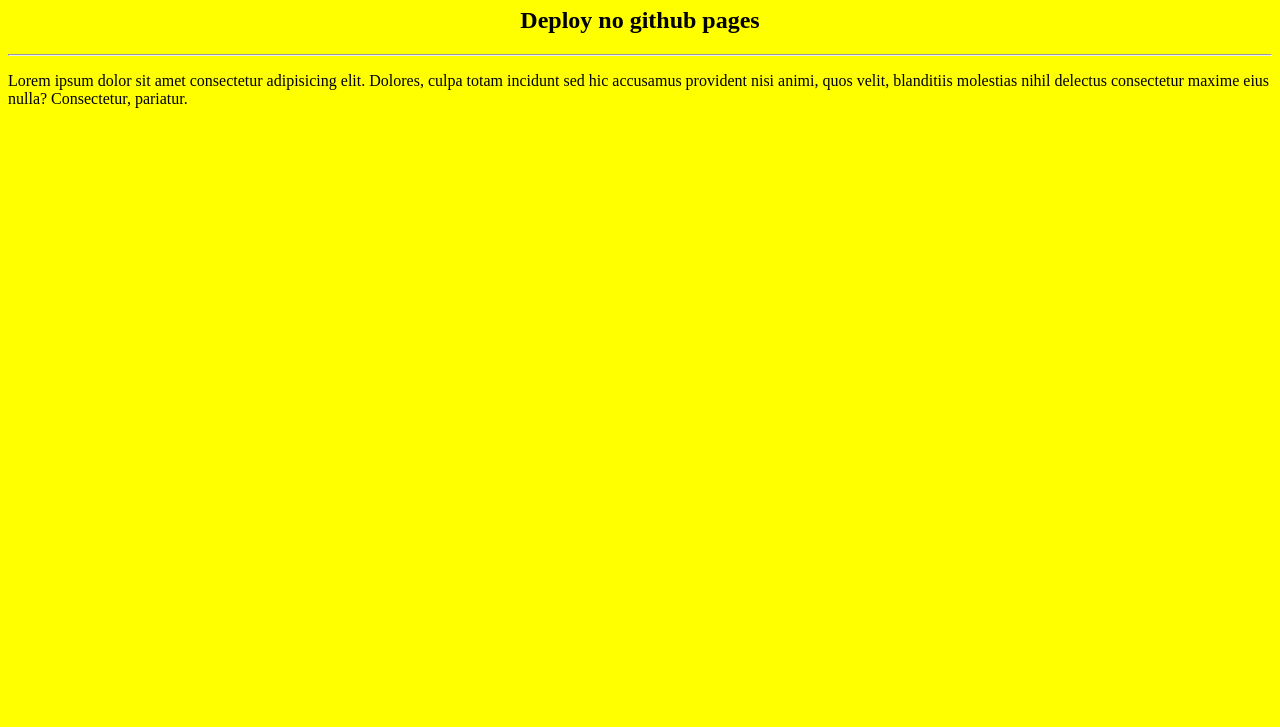
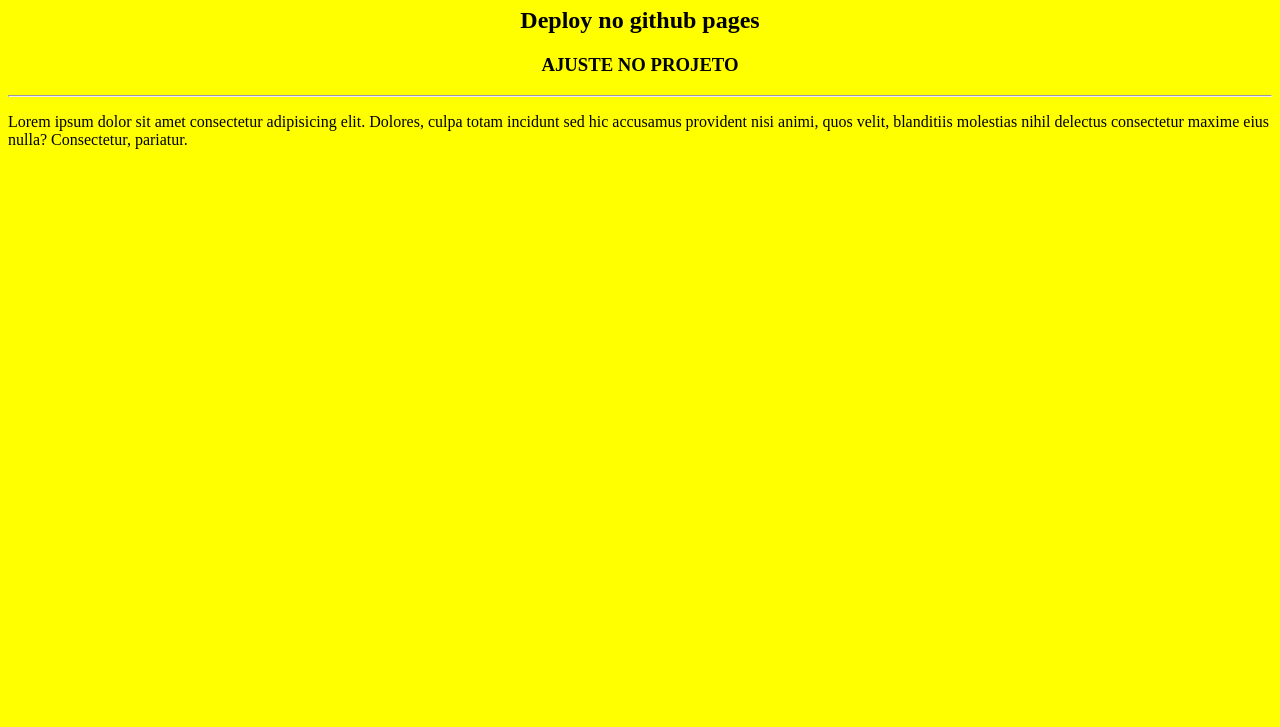
Before and after one commit to Retr0z2k4/Exemplo2MIB, a plain HTML site: page index.html in a window 1280 px wide. Shown: the part 73-800 px from the top of the page. Drawn offline with Linux system fonts and the light colour scheme.

```diff
--- a/index.html
+++ b/index.html
@@ -9,6 +9,7 @@
     <center>
         <h1>Projeto Exemplo 2mib</h1>
         <h2>Deploy no github pages</h2>
+        <h3>AJUSTE NO PROJETO</h3>
     </center>
     <hr>
     <p>
```
